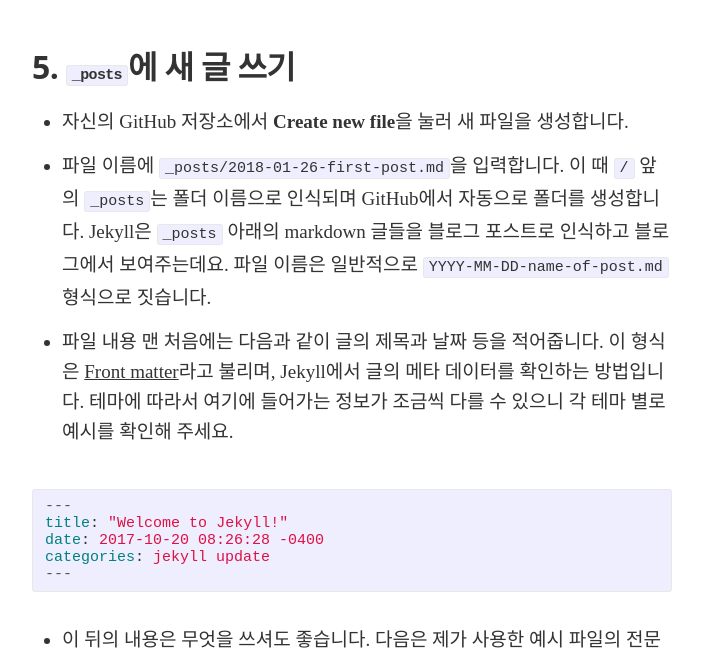
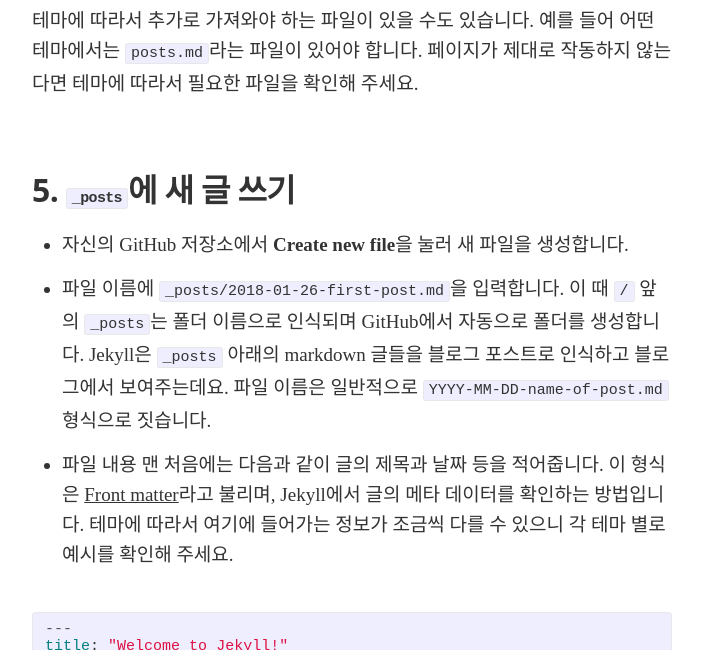
Before and after one commit to dreamgonfly/dreamgonfly.github.io, a Jekyll site: the page built from _posts/2018-01-27-jekyll-remote-theme.markdown, in a window 1280 px wide and 900 px high, scrolled down 5588 px, cut to the strip 250-900 px from the top of the window. Shown: the whole strip, without its empty margins (288-991 px from the left). Built offline with Jekyll 4.4.1, drawn with Linux system fonts in a browser that asks for light colours; nearby versions of some CDN libraries; some web fonts are replaced; comment, search, counter and statistics services are not loaded.

Commit message:
[Post] Update jekyll remote theme

```diff
--- a/_posts/2018-01-27-jekyll-remote-theme.markdown
+++ b/_posts/2018-01-27-jekyll-remote-theme.markdown
@@ -125,6 +125,8 @@
 
 ![index.html 파일 생성하기](https://files.slack.com/files-pri/T25783BPY-F90EHDNK0/screenshot_2018-01-27_14.52.30.png?pub_secret=93cc25e567)
 
+테마에 따라서 추가로 가져와야 하는 파일이 있을 수도 있습니다. 예를 들어 어떤 테마에서는 `posts.md`라는 파일이 있어야 합니다. 페이지가 제대로 작동하지 않는다면 테마에 따라서 필요한 파일을 확인해 주세요.
+
 # 5. `_posts`에 새 글 쓰기
 
 * 자신의 GitHub 저장소에서 **Create new file**을 눌러 새 파일을 생성합니다.
```
